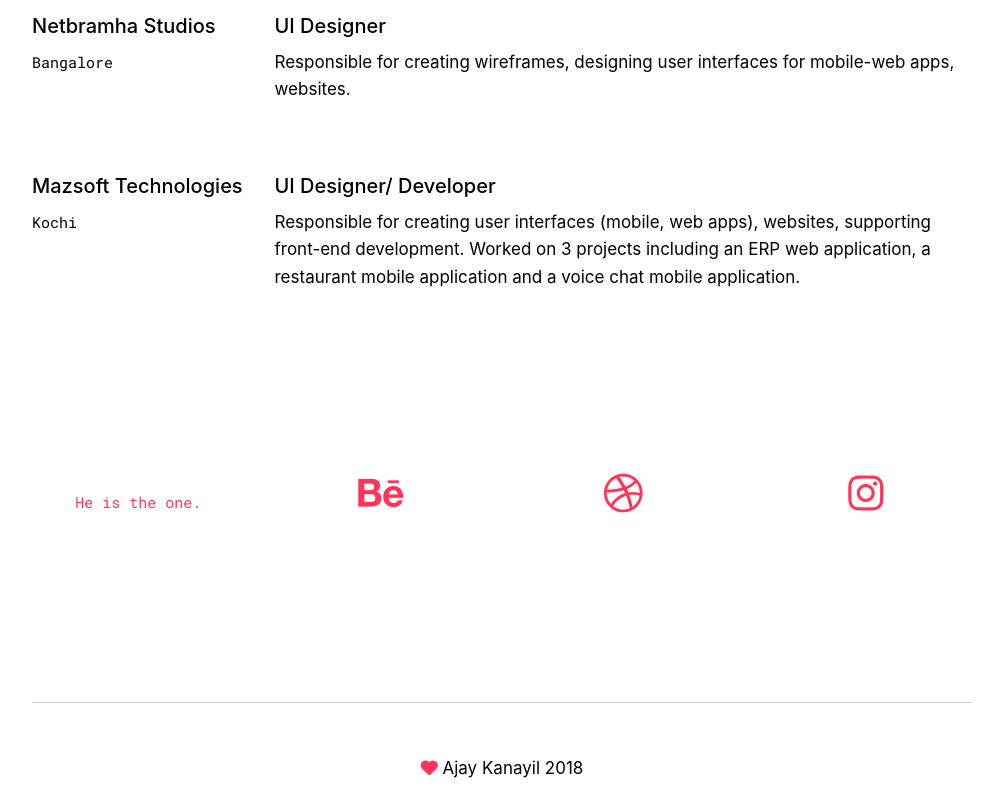
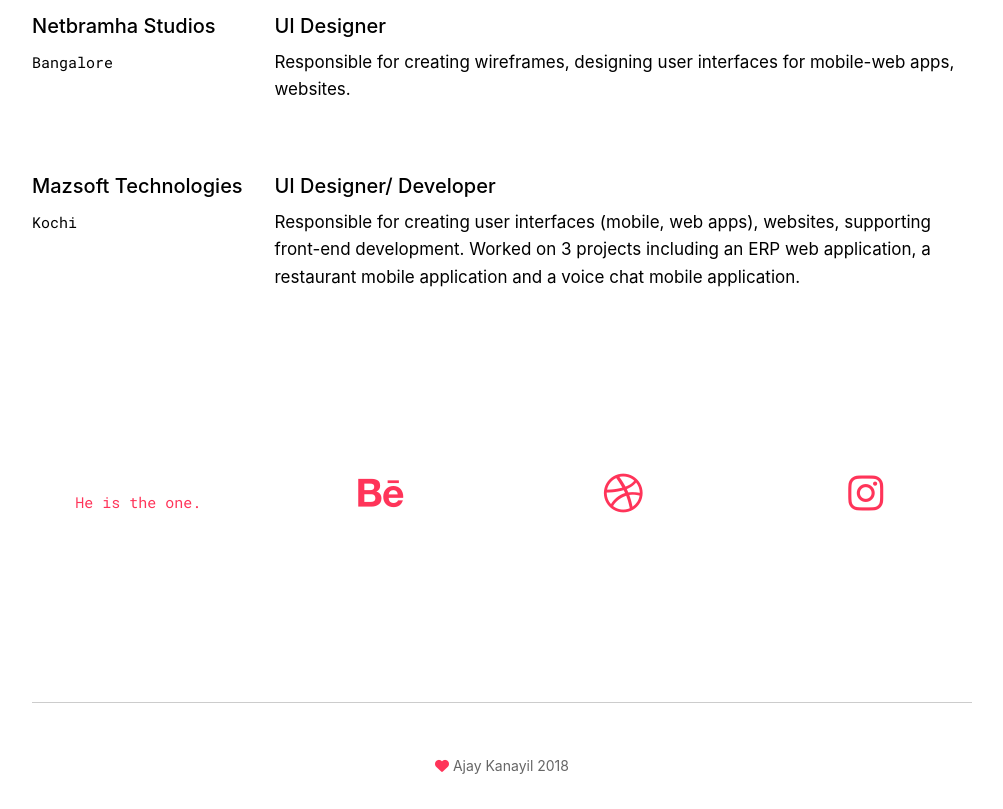
Before and after one commit to AjayKanayil/ajaykanayil.github.io, a plain HTML site: page index.html in a window 1280 px wide. Shown: the part 530-1339 px from the top of the page, without its empty margins (138-1141 px from the left). Drawn offline with Linux system fonts and the light colour scheme.

Commit message:
footer
footer

```diff
--- a/index.html
+++ b/index.html
@@ -167,7 +167,7 @@
             <hr class="hr clear"></hr>
             <div class="row social-pane top50">
                 <div class="col-sm-12" style="text-align: center;">
-                    <p><i class="fa fa-heart" style="color: #FF3459"></i> Ajay Kanayil 2018</p>
+                    <p style="font-size: 14px; color: #666;"><i class="fa fa-heart" style="color: #FF3459"></i> Ajay Kanayil 2018</p>
                 </div>
                 <br/><br/>
             </div>
```
